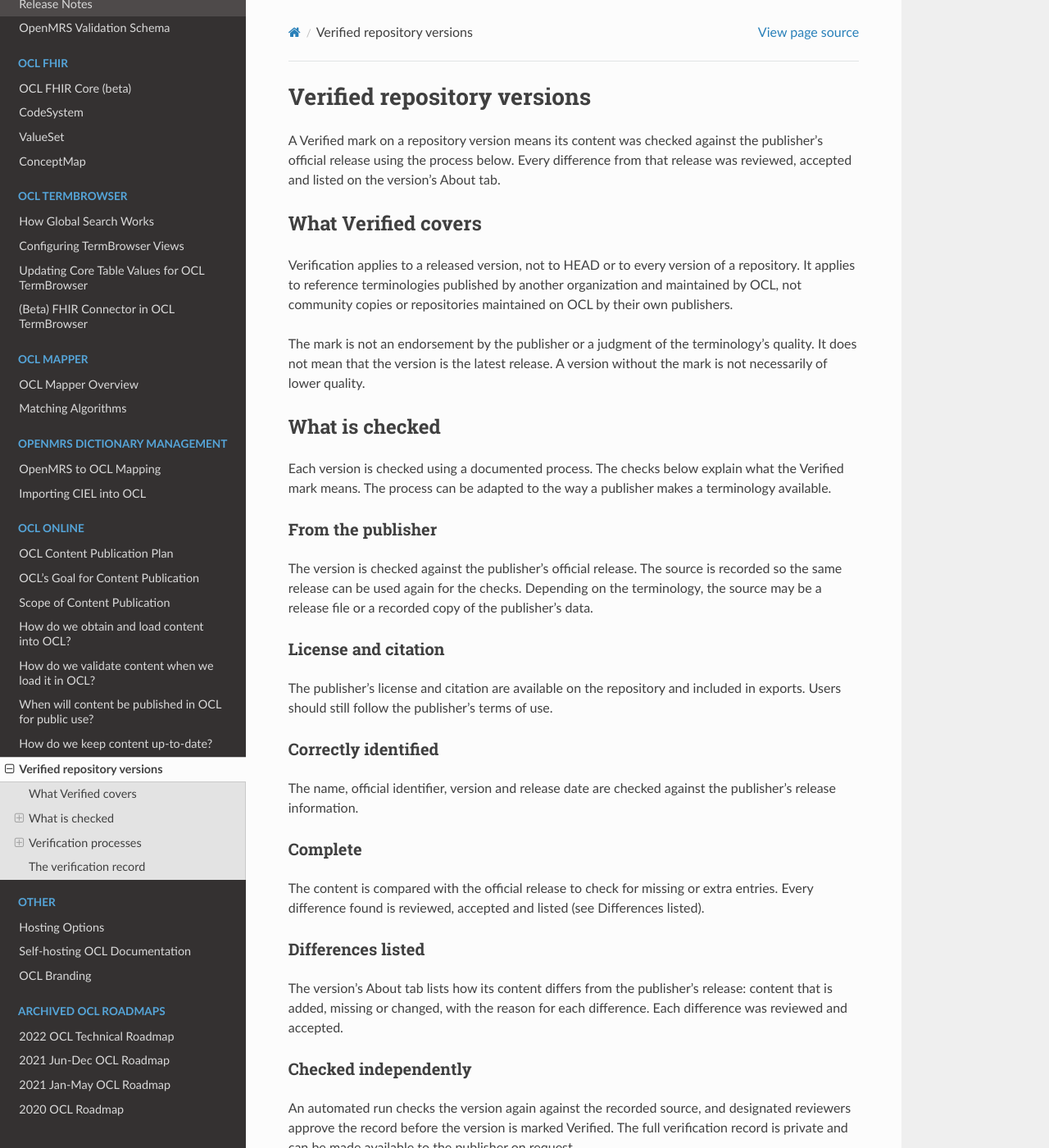
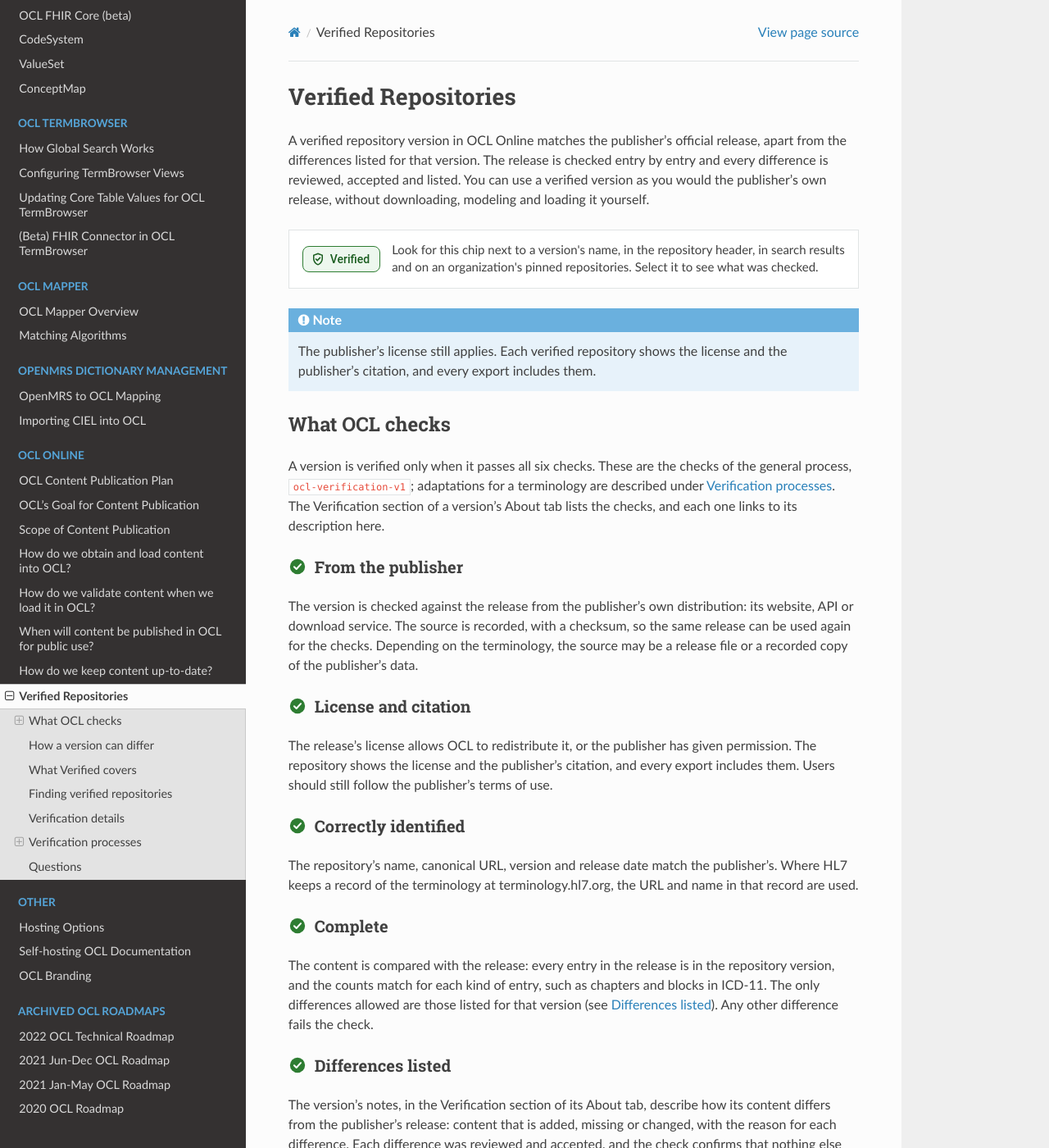
Before and after one commit to OpenConceptLab/ocl-docs, a Sphinx documentation site: the page built from docs/source/oclonline/verified-repositories.rst, in a window 1280 px wide and 1400 px high. Shown: the whole window at 82% size. Built offline with Sphinx 7.4.7 and the Read the Docs theme 3.1.0, drawn with Linux system fonts in a browser that asks for light colours; some of the changed text lies outside the part shown.

Commit message:
docs(verification): style verified repository documentation
* Add page styles for the Verified chip, checks, and comparison table

* Expand verification guidance with differences, search behavior, API details, and questions

```diff
--- /dev/null
+++ b/docs/source/_static/verified-repositories.css
@@ -0,0 +1,61 @@
+/* Verified Repositories page (OpenConceptLab/ocl_issues#3049). Scoped to classes the page sets itself. */
+
+/* The Verified chip, in the colors of the TBv3 chip (oclweb3 verifiedColors.js) */
+.rst-content .verified-chip-row {
+    display: flex;
+    align-items: center;
+    gap: 14px;
+    margin: 0 0 24px;
+    padding: 14px 16px;
+    background: #ffffff;
+    border: 1px solid #e1e4e5;
+}
+
+.rst-content .verified-chip-row p {
+    margin: 0;
+    font-size: 15px;
+    line-height: 21px;
+}
+
+.rst-content .verified-chip {
+    display: inline-flex;
+    align-items: center;
+    flex: 0 0 auto;
+    gap: 6px;
+    height: 32px;
+    padding: 0 12px 0 9px;
+    border: 1px solid #2e7d32;
+    border-radius: 8px;
+    background: #edf7ee;
+    color: #1b5e20;
+    font-family: Roboto, Arial, sans-serif;
+    font-size: 14px;
+    font-weight: 500;
+}
+
+.rst-content .verified-chip svg {
+    width: 18px;
+    height: 18px;
+    fill: currentColor;
+}
+
+/* The theme keeps table cells on one line; this table wraps its text and bolds its first column */
+.wy-table-responsive table.verified-table td,
+.wy-table-responsive table.verified-table th {
+    white-space: normal;
+}
+
+.rst-content table.verified-table td:first-child {
+    font-weight: 700;
+}
+
+/* A round green check before each verification check's heading */
+.rst-content .verified-check > h3::before {
+    content: "";
+    display: inline-block;
+    width: 22px;
+    height: 22px;
+    margin-right: 10px;
+    vertical-align: -3px;
+    background: url(verified-check.svg) no-repeat center / contain;
+}
--- a/docs/source/conf.py
+++ b/docs/source/conf.py
@@ -65,4 +65,7 @@ html_theme_options = {
 # Add any paths that contain custom static files (such as style sheets) here,
 # relative to this directory. They are copied after the builtin static files,
 # so a file named "default.css" will overwrite the builtin "default.css".
-# html_static_path = ['_static']
+html_static_path = ['_static']
+
+# Styles of the Verified Repositories page (chip and check icons)
+html_css_files = ['verified-repositories.css']
--- a/docs/source/oclonline/verified-repositories.rst
+++ b/docs/source/oclonline/verified-repositories.rst
@@ -1,49 +1,120 @@
-Verified repository versions
-============================
+Verified Repositories
+=====================
 
-A Verified mark on a repository version means its content was checked against the publisher's official release using the process below. Every difference from that release was reviewed, accepted and listed on the version's About tab.
+A verified repository version in OCL Online matches the publisher's official release, apart from the differences listed for that version. The release is checked entry by entry and every difference is reviewed, accepted and listed. You can use a verified version as you would the publisher's own release, without downloading, modeling and loading it yourself.
 
-What Verified covers
---------------------
+.. raw:: html
 
-Verification applies to a released version, not to HEAD or to every version of a repository. It applies to reference terminologies published by another organization and maintained by OCL, not community copies or repositories maintained on OCL by their own publishers.
+   <div class="verified-chip-row">
+     <span class="verified-chip">
+       <svg viewBox="0 0 24 24" aria-hidden="true"><path d="M12 2 4 5v6.09c0 5.05 3.41 9.76 8 10.91 4.59-1.15 8-5.86 8-10.91V5zm6 9.09c0 4-2.55 7.7-6 8.83-3.45-1.13-6-4.82-6-8.83V6.31l6-2.12 6 2.12zm-9.18-.5L7.4 12l3.54 3.54 5.66-5.66-1.41-1.41-4.24 4.24z"></path></svg>
+       Verified
+     </span>
+     <p>Look for this chip next to a version's name, in the repository header, in search results and on an organization's pinned repositories. Select it to see what was checked.</p>
+   </div>
 
-The mark is not an endorsement by the publisher or a judgment of the terminology's quality. It does not mean that the version is the latest release. A version without the mark is not necessarily of lower quality.
+.. note::
 
-What is checked
+   The publisher's license still applies. Each verified repository shows the license and the publisher's citation, and every export includes them.
+
+What OCL checks
 ---------------
 
-Each version is checked using a documented process. The checks below explain what the Verified mark means. The process can be adapted to the way a publisher makes a terminology available.
+A version is verified only when it passes all six checks. These are the checks of the general process, ``ocl-verification-v1``; adaptations for a terminology are described under `Verification processes`_. The Verification section of a version's About tab lists the checks, and each one links to its description here.
+
+.. rst-class:: verified-check
 
 From the publisher
 ~~~~~~~~~~~~~~~~~~
 
-The version is checked against the publisher's official release. The source is recorded so the same release can be used again for the checks. Depending on the terminology, the source may be a release file or a recorded copy of the publisher's data.
+The version is checked against the release from the publisher's own distribution: its website, API or download service. The source is recorded, with a checksum, so the same release can be used again for the checks. Depending on the terminology, the source may be a release file or a recorded copy of the publisher's data.
+
+.. rst-class:: verified-check
 
 License and citation
 ~~~~~~~~~~~~~~~~~~~~
 
-The publisher's license and citation are available on the repository and included in exports. Users should still follow the publisher's terms of use.
+The release's license allows OCL to redistribute it, or the publisher has given permission. The repository shows the license and the publisher's citation, and every export includes them. Users should still follow the publisher's terms of use.
+
+.. rst-class:: verified-check
 
 Correctly identified
 ~~~~~~~~~~~~~~~~~~~~
 
-The name, official identifier, version and release date are checked against the publisher's release information.
+The repository's name, canonical URL, version and release date match the publisher's. Where HL7 keeps a record of the terminology at terminology.hl7.org, the URL and name in that record are used.
+
+.. rst-class:: verified-check
 
 Complete
 ~~~~~~~~
 
-The content is compared with the official release to check for missing or extra entries. Every difference found is reviewed, accepted and listed (see Differences listed).
+The content is compared with the release: every entry in the release is in the repository version, and the counts match for each kind of entry, such as chapters and blocks in ICD-11. The only differences allowed are those listed for that version (see `Differences listed`_). Any other difference fails the check.
+
+.. rst-class:: verified-check
 
 Differences listed
 ~~~~~~~~~~~~~~~~~~
 
-The version's About tab lists how its content differs from the publisher's release: content that is added, missing or changed, with the reason for each difference. Each difference was reviewed and accepted.
+The version's notes, in the Verification section of its About tab, describe how its content differs from the publisher's release: content that is added, missing or changed, with the reason for each difference. Each difference was reviewed and accepted, and the check confirms that nothing else differs. Common kinds of difference are described under `How a version can differ`_.
+
+.. rst-class:: verified-check
 
 Checked independently
 ~~~~~~~~~~~~~~~~~~~~~
 
 An automated run checks the version again against the recorded source, and designated reviewers approve the record before the version is marked Verified. The full verification record is private and can be made available to the publisher on request.
+
+How a version can differ
+------------------------
+
+A verified version can differ from the publisher's release, for example so that the release can be browsed and searched in OCL. The version's notes say which differences it has. The kinds below are examples.
+
+.. list-table::
+   :class: verified-table
+   :header-rows: 1
+   :widths: 22 56 22
+
+   * - Difference
+     - What it is
+     - Example
+   * - Root concept
+     - A single top concept, so the hierarchy can be browsed from one place. It is not part of the publisher's release.
+     - ``ICD-11-Root``
+   * - Concept class
+     - A concept class taken from the publisher's own classification of each entry.
+     - Chapter, Block or Diagnosis in ICD-11
+   * - Link to the publisher's entry
+     - A link from each concept to the publisher's own page or entity for it.
+     - WHO Foundation URL
+   * - Assigned ID
+     - An ID for entries the publisher leaves without a code, built from the publisher's own numbering.
+     - ``Chapter-01`` in ICD-11
+   * - Concept ID rule
+     - Which of the publisher's identifiers becomes the concept ID, when an entry has more than one.
+     - ICD-11 code, else block ID
+
+What Verified covers
+--------------------
+
+Verified is a statement about one released version of a repository.
+
+* **It's OCL's check.** It isn't an endorsement by the publisher, and it isn't a judgment of the terminology's quality. The publisher didn't load or verify the version; OCL maintains it. A version without the chip isn't necessarily of lower quality.
+* **It covers one version.** Other versions of the repository are covered only when they show the chip themselves. HEAD never does.
+* **It doesn't track newer releases.** For the publisher's latest release, check its website.
+* **Copies made by others aren't verified,** even when they share a name. Search shows the verified version first.
+* **Publishers' own repositories don't need it.** The chip is for terminologies published by another organization and maintained by OCL. When a publisher maintains its terminology in OCL itself, as CIEL does, its repository is already the official source.
+
+Finding verified repositories
+-----------------------------
+
+In repository search, verified repositories come first among the results that match, and the Verification filter shows only them. A repository counts as verified when its latest released version is verified. In concept search, a concept from a verified version shows a small Verified mark inside its version and ranks a little higher than copies of the same code.
+
+Verification details
+--------------------
+
+The API returns a short record in a verified version's ``verification`` field: when the version was verified (``verified_at``), which process was used (``process``), and the SHA-256 of the full record of the check (``hash``). Only OCL staff can set the field. It isn't copied to a new version and it isn't part of an export.
+
+How the version differs from the publisher's release is in the version's notes, the custom attribute ``verification_notes``, which the About tab shows. The version's summary provides its counts. The full record of each check stays private and can be made available to the publisher on request; the hash shows that a record shared with a publisher is the one behind the mark, but it doesn't show the evidence itself.
 
 Verification processes
 ----------------------
@@ -71,7 +142,9 @@ ocl-verification-v1.icd11
 
 The ICD-11 adaptation follows the general recipe using a recorded collection of WHO release data, including the Simple Tabulation and data captured from the WHO ICD API. The repository version is compared with that recorded source, including its concepts, names and mappings. The capture is assembled for verification; it is not a single file downloaded from WHO.
 
-The verification record
------------------------
+Questions
+---------
 
-The About tab shows when the version was verified, the process used and a fingerprint of the private verification record. The fingerprint can help confirm that a shared record is the one behind the mark; it does not show the evidence itself. The version's summary provides its counts, and its About tab lists the reviewed and accepted differences from the release.
+If you think a verified version differs from the publisher's release, contact the OCL team and name the repository and version. Publishers can ask for the full record of any check.
+
+.. The contact address is still open (OpenConceptLab/ocl_online#500, Jon, 13 Nov). Add it to the paragraph above once it is decided.
```
Also changed, not shown: docs/source/_static/verified-check.svg (added).
